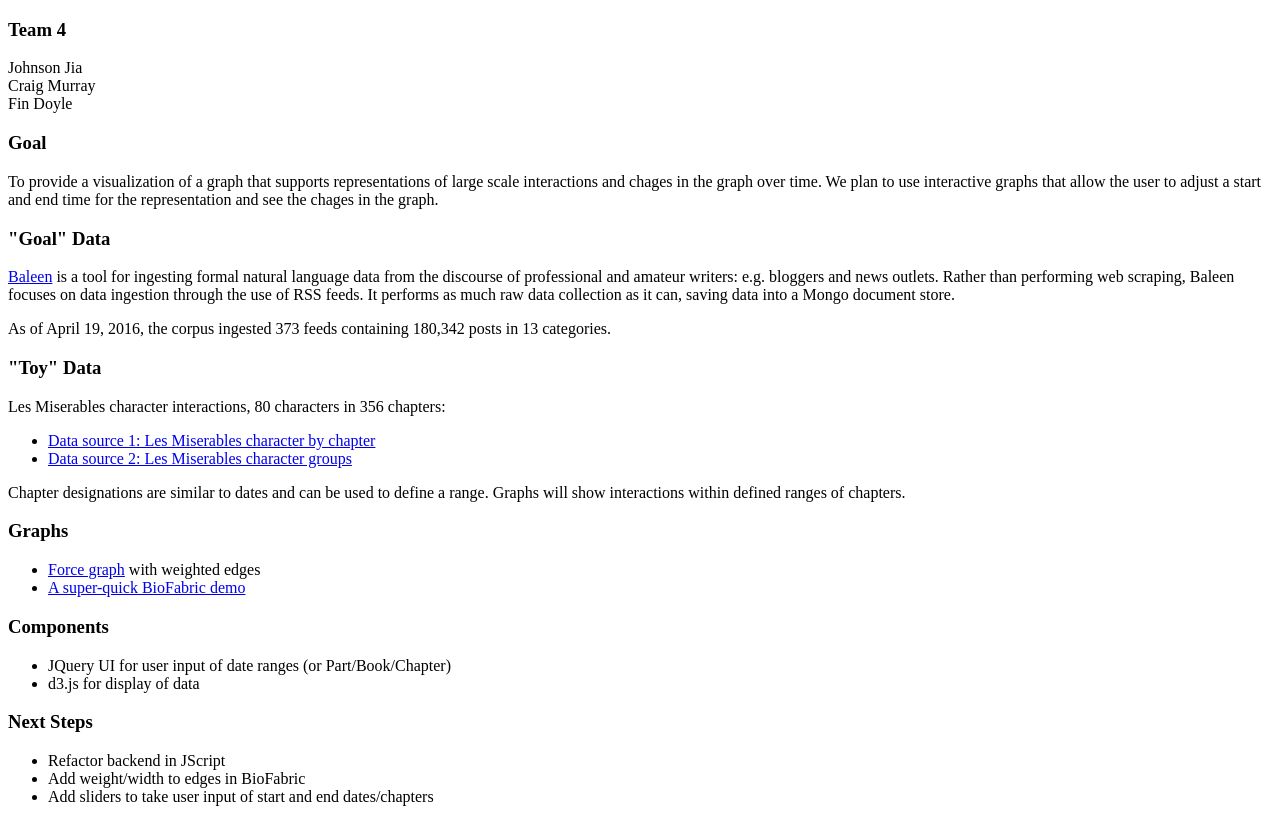
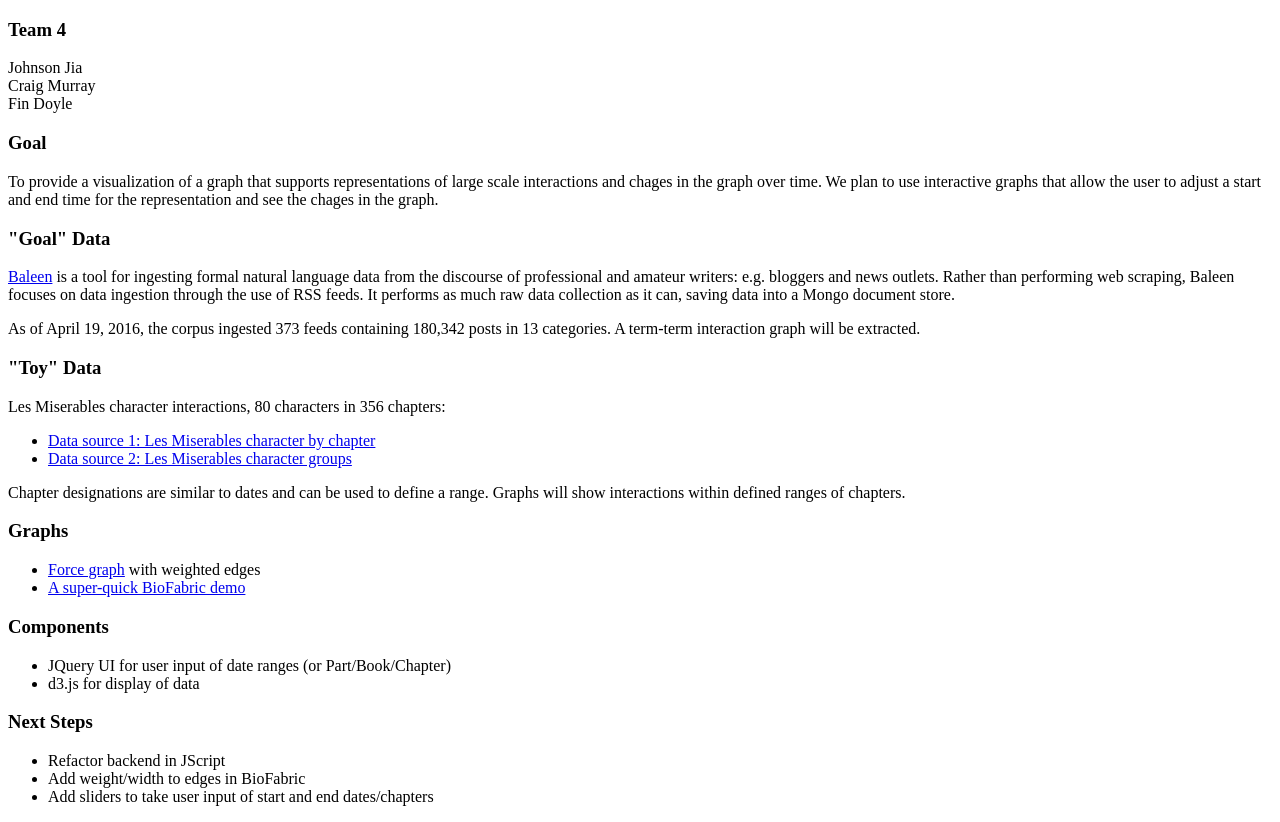
Before and after one commit to DistrictDataLabs/04-team4, a plain HTML site: page presentation1.html in a window 1280 px wide. Drawn offline with Linux system fonts and the light colour scheme.

Commit message:
added to baleen description

```diff
--- a/presentation1.html
+++ b/presentation1.html
@@ -14,7 +14,7 @@ To provide a visualization of a graph that supports representations of large sca
 
 <h3>&quot;Goal&quot; Data</h3>
 <p><a href="http://baleen-ingest.readthedocs.org/en/latest/about/">Baleen</a> is a tool for ingesting formal natural language data from the discourse of professional and amateur writers: e.g. bloggers and news outlets. Rather than performing web scraping, Baleen focuses on data ingestion through the use of RSS feeds. It performs as much raw data collection as it can, saving data into a Mongo document store.</p>
-<p>As of April 19, 2016, the corpus ingested 373 feeds containing 180,342 posts in 13 categories.</p>
+<p>As of April 19, 2016, the corpus ingested 373 feeds containing 180,342 posts in 13 categories. A term-term interaction graph will be extracted.</p>
 
 <h3>&quot;Toy&quot; Data</h3>
 Les Miserables character interactions, 80 characters in 356 chapters:
```
